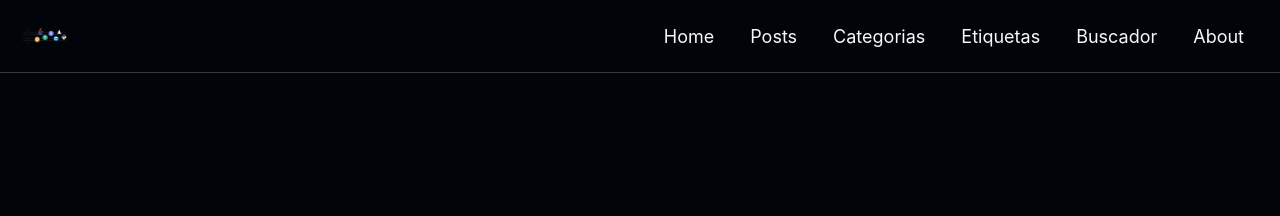
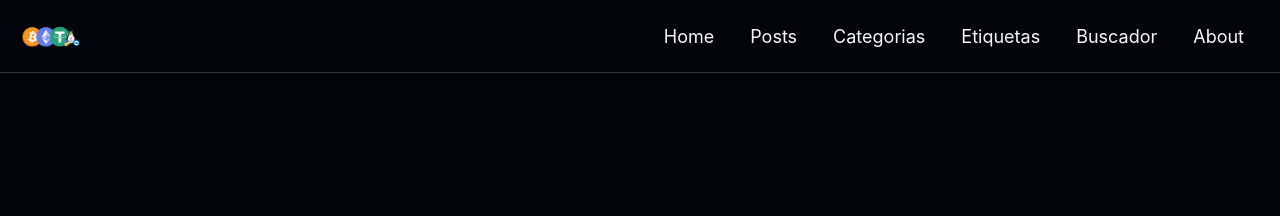
Before and after one commit to BrandonFilth/web, a Jekyll site: the page built from _pages/about.md, in a window 1280 px wide. Shown: the top 216 px of the page. Built offline with Jekyll 4.4.1, drawn with Linux system fonts in a browser that asks for light colours; cached includes are drawn as plain includes; our own code applies the rules of GitHub Pages for plain Markdown files; a script that is not in the unit is left out.

Commit message:
Update _config.yml

```diff
--- a/_config.yml
+++ b/_config.yml
@@ -13,7 +13,7 @@ description              : "Programming student blog"
 url                      : "https://brandonfilth.github.io" # the base hostname & protocol for your site e.g. "https://mmistakes.github.io"
 baseurl                  : # the subpath of your site, e.g. "/blog"
 repository               : "BrandonFilth/brandonfilth.github.io" # GitHub username/repo-name e.g. "mmistakes/minimal-mistakes"
-logo                     : "/assets/images/penta2.png"
+logo                     : "/assets/images/ban.png"
 teaser                   : #"/assets/images/java♥.ico"
 breadcrumbs              : true # true, false (default)
 words_per_minute         : 200
```
